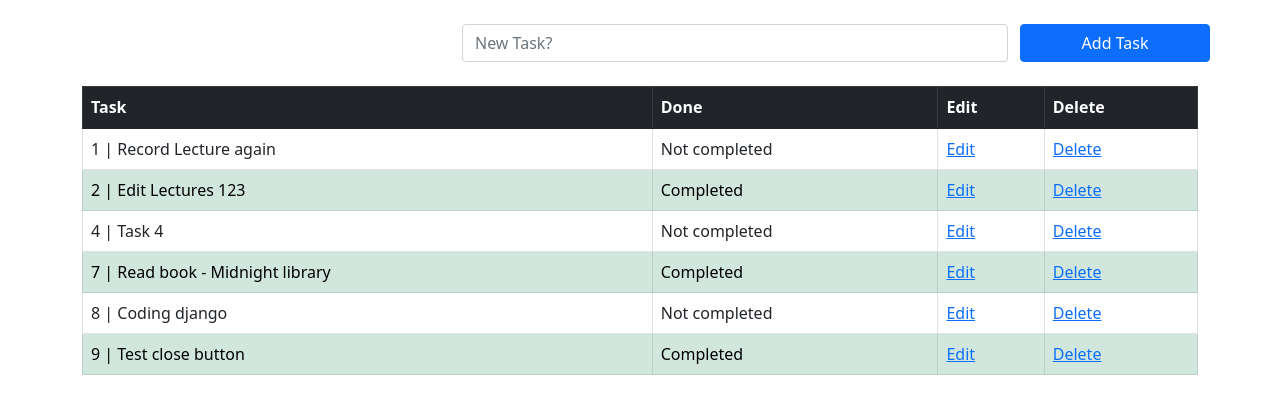
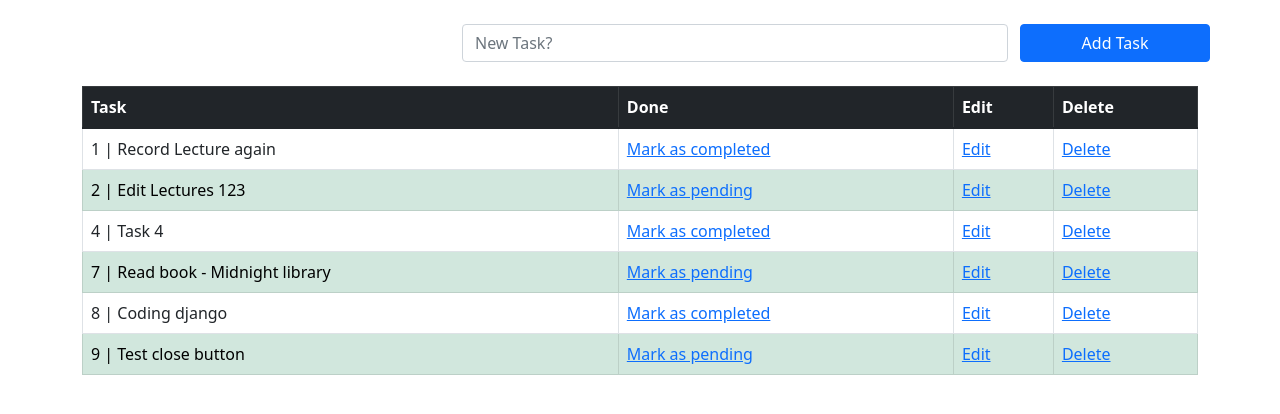
Before and after one commit to poonnakarn/taskmate_django, a Django app: page /todolist/ in a window 1280 px wide. Shown: the part 65-479 px from the top of the page. Run offline with Django 3.2, Linux system fonts and the light colour scheme; data comes from the database, SQL or seed files in the repository; both versions use the stored data as it was after the commit.

Commit message:
Mark as pending/complete

```diff
--- a/todolist_app/templates/edit.html
+++ b/todolist_app/templates/edit.html
@@ -11,6 +11,7 @@
     <label class="col-2"></label>
     <div class="col-6">
       <input type="text" class="form-control" name="task" placeholder="{{ task_obj.task }}" value="{{ task_obj.task }}">
+      <input type="hidden" name="done" value="{{ task_obj.done }}">
     </div>
     <button type="submit" class="btn btn-primary col-2">Update Task</button>
   </form>
--- a/todolist_app/templates/todolist.html
+++ b/todolist_app/templates/todolist.html
@@ -41,14 +41,14 @@
       {% if obj.done %}
       <tr class="table-success">
         <td>{{ obj.id }} | {{ obj.task }}</td>
-        <td>Completed</td>
+        <td><a href="{% url 'pending_task' obj.id %}">Mark as pending</a></td>
         <td><a href="{% url 'edit_task' obj.id %}">Edit</a></td>
         <td><a href="{% url 'delete_task' obj.id %}">Delete</a></td>
       </tr>
       {% else %}
       <tr>
         <td>{{ obj.id }} | {{ obj.task }}</td>
-        <td>Not completed</td>
+        <td><a href="{% url 'complete_task' obj.id %}">Mark as completed</a></td>
         <td><a href="{% url 'edit_task' obj.id %}">Edit</a></td>
         <td><a href="{% url 'delete_task' obj.id %}">Delete</a></td>
       </tr>
--- a/todolist_app/urls.py
+++ b/todolist_app/urls.py
@@ -5,6 +5,8 @@ urlpatterns = [
     path("", views.todolist, name="todolist"),
     path("delete/<task_id>", views.delete_task, name="delete_task"),
     path("edit/<task_id>", views.edit_task, name="edit_task"),
+    path("complete/<task_id>", views.complete_task, name="complete_task"),
+    path("pending/<task_id>", views.pending_task, name="pending_task"),
     path("contact", views.contact, name="contact"),
     path("about-us", views.about, name="about"),
 ]
--- a/todolist_app/views.py
+++ b/todolist_app/views.py
@@ -39,6 +39,20 @@ def edit_task(request, task_id):
         return render(request, "edit.html", {"task_obj": task_obj})
 
 
+def complete_task(request, task_id):
+    task = TaskList.objects.get(pk=task_id)
+    task.done = True
+    task.save()
+    return redirect("todolist")
+
+
+def pending_task(request, task_id):
+    task = TaskList.objects.get(pk=task_id)
+    task.done = False
+    task.save()
+    return redirect("todolist")
+
+
 def contact(request):
     context = {
         "welcome_text": "Welcome to Contact Page.",
```
Also changed, not shown: db.sqlite3.
